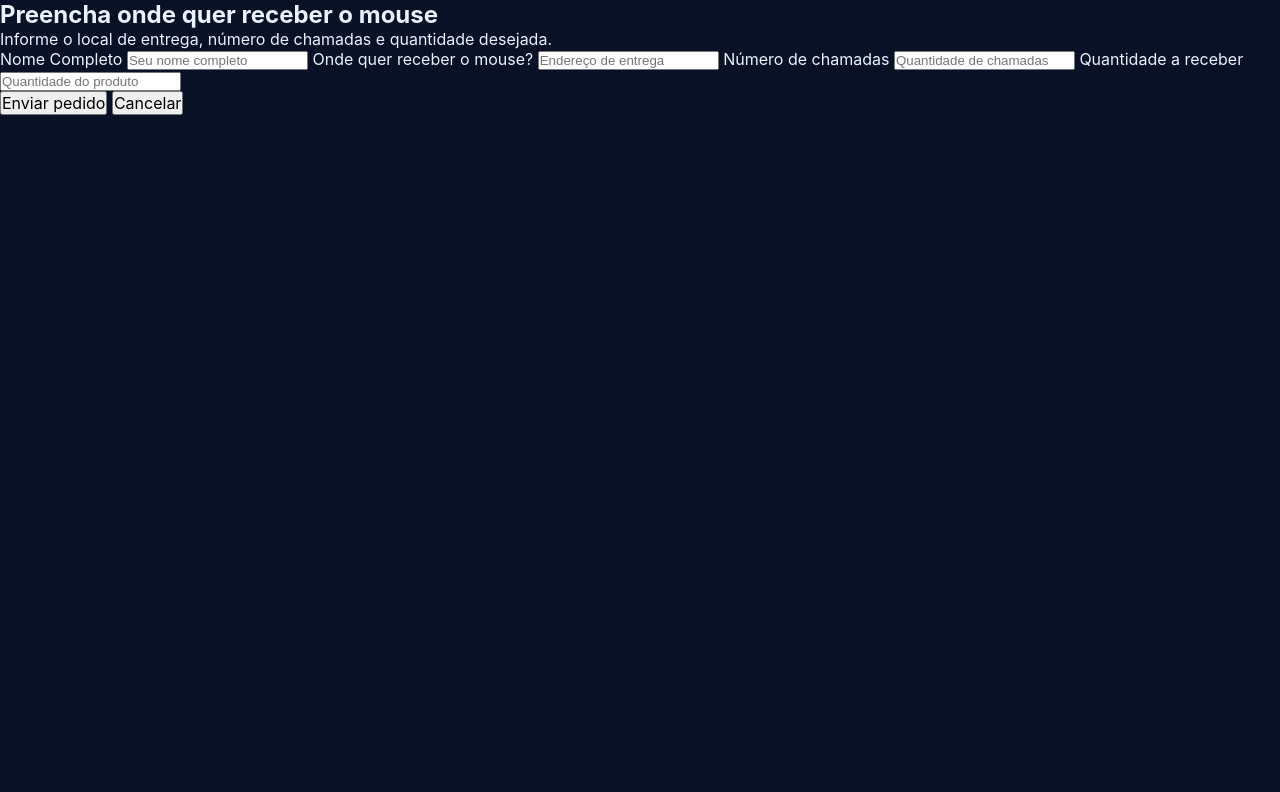
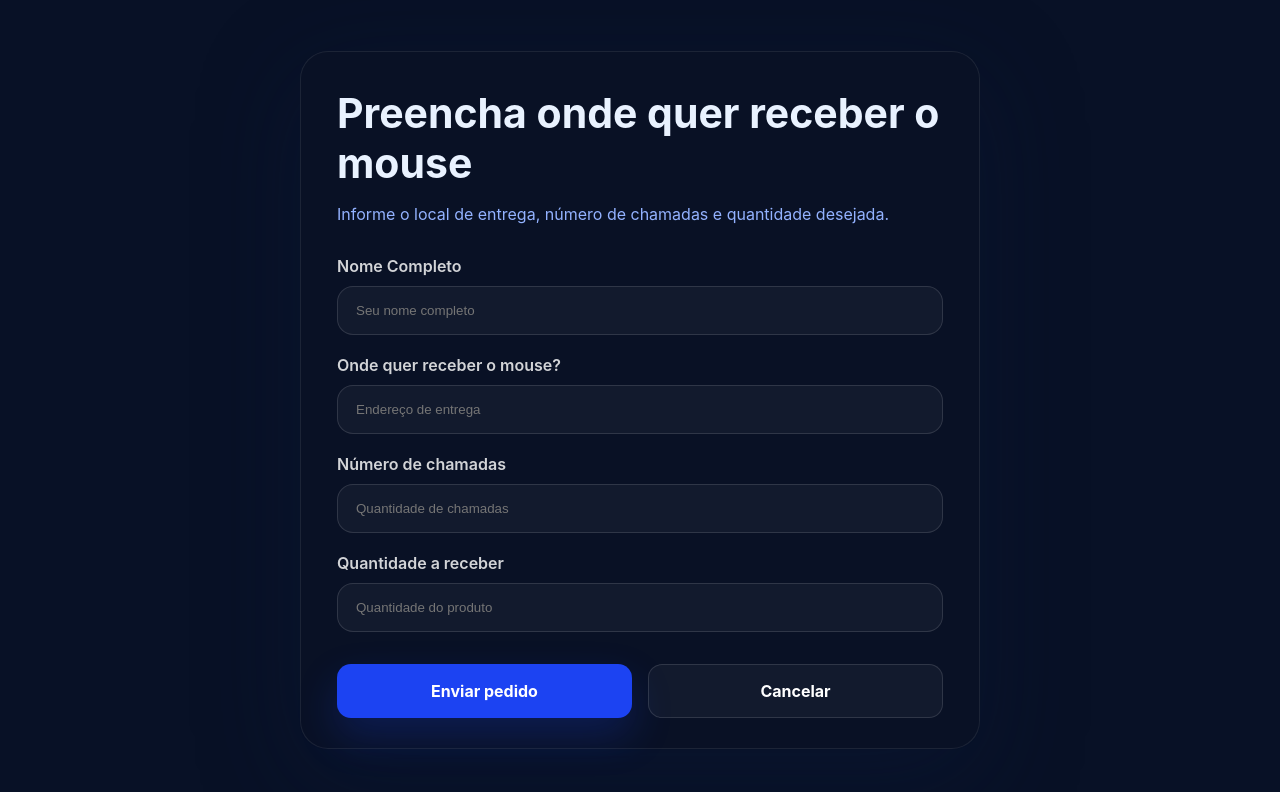
Before and after one commit to RockVicente/Lumitech, a plain HTML site: page formulario.html in a window 1280 px wide. Drawn offline with Linux system fonts and the light colour scheme.

Commit message:
atualização

```diff
--- a/estilo/sytle.css
+++ b/estilo/sytle.css
@@ -705,3 +705,115 @@ footer{
         text-align: center;
     }
 }
+
+.formulario-pedido{
+    min-height: 100vh;
+    display: flex;
+    align-items: center;
+    justify-content: center;
+    padding: 40px 16px;
+    background: #081126;
+}
+
+.form-container{
+    width: min(680px, 100%);
+    background: rgba(10, 18, 38, 0.96);
+    border: 1px solid rgba(255, 255, 255, 0.08);
+    border-radius: 28px;
+    padding: 36px 36px 30px;
+    box-shadow: 0 28px 100px rgba(12, 25, 60, 0.35);
+    backdrop-filter: blur(18px);
+}
+
+.form-container h2{
+    font-size: clamp(2rem, 3.2vw, 2.6rem);
+    margin-bottom: 12px;
+}
+
+.form-container p{
+    color: var(--Textosecundário);
+    line-height: 1.8;
+    margin-bottom: 28px;
+}
+
+.form-container label{
+    display: block;
+    margin-bottom: 10px;
+    color: rgba(255, 255, 255, 0.82);
+    font-weight: 600;
+}
+
+.form-container input{
+    width: 100%;
+    border: 1px solid rgba(255, 255, 255, 0.12);
+    background: rgba(255, 255, 255, 0.04);
+    color: white;
+    border-radius: 16px;
+    padding: 16px 18px;
+    margin-bottom: 20px;
+    outline: none;
+    transition: border-color 0.25s ease, box-shadow 0.25s ease;
+}
+
+.form-container input:focus{
+    border-color: var(--CTAdestaque);
+    box-shadow: 0 0 0 4px rgba(28, 67, 242, 0.1);
+}
+
+.form-actions{
+    display: flex;
+    gap: 16px;
+    flex-wrap: wrap;
+    margin-top: 12px;
+}
+
+.submit-button,
+.cancel-button{
+    flex: 1 1 180px;
+    border: none;
+    border-radius: 14px;
+    padding: 16px 20px;
+    font-weight: 700;
+    cursor: pointer;
+    transition: transform 0.25s ease, box-shadow 0.25s ease, background 0.25s ease;
+}
+
+.submit-button{
+    background: var(--CTAdestaque);
+    color: white;
+    box-shadow: 0 18px 40px rgba(28, 67, 242, 0.22);
+}
+
+.cancel-button{
+    background: rgba(255, 255, 255, 0.04);
+    color: white;
+    border: 1px solid rgba(255, 255, 255, 0.12);
+}
+
+.submit-button:hover,
+.cancel-button:hover{
+    transform: translateY(-2px);
+}
+
+.form-success{
+    margin-top: 24px;
+    color: #A0F6FF;
+    background: rgba(34, 215, 255, 0.08);
+    border: 1px solid rgba(34, 215, 255, 0.18);
+    border-radius: 16px;
+    padding: 18px 20px;
+}
+
+.hidden{
+    display: none;
+}
+
+@media (max-width: 640px){
+    .form-container{
+        padding: 28px 20px 24px;
+    }
+
+    .form-actions{
+        flex-direction: column;
+    }
+}
```
